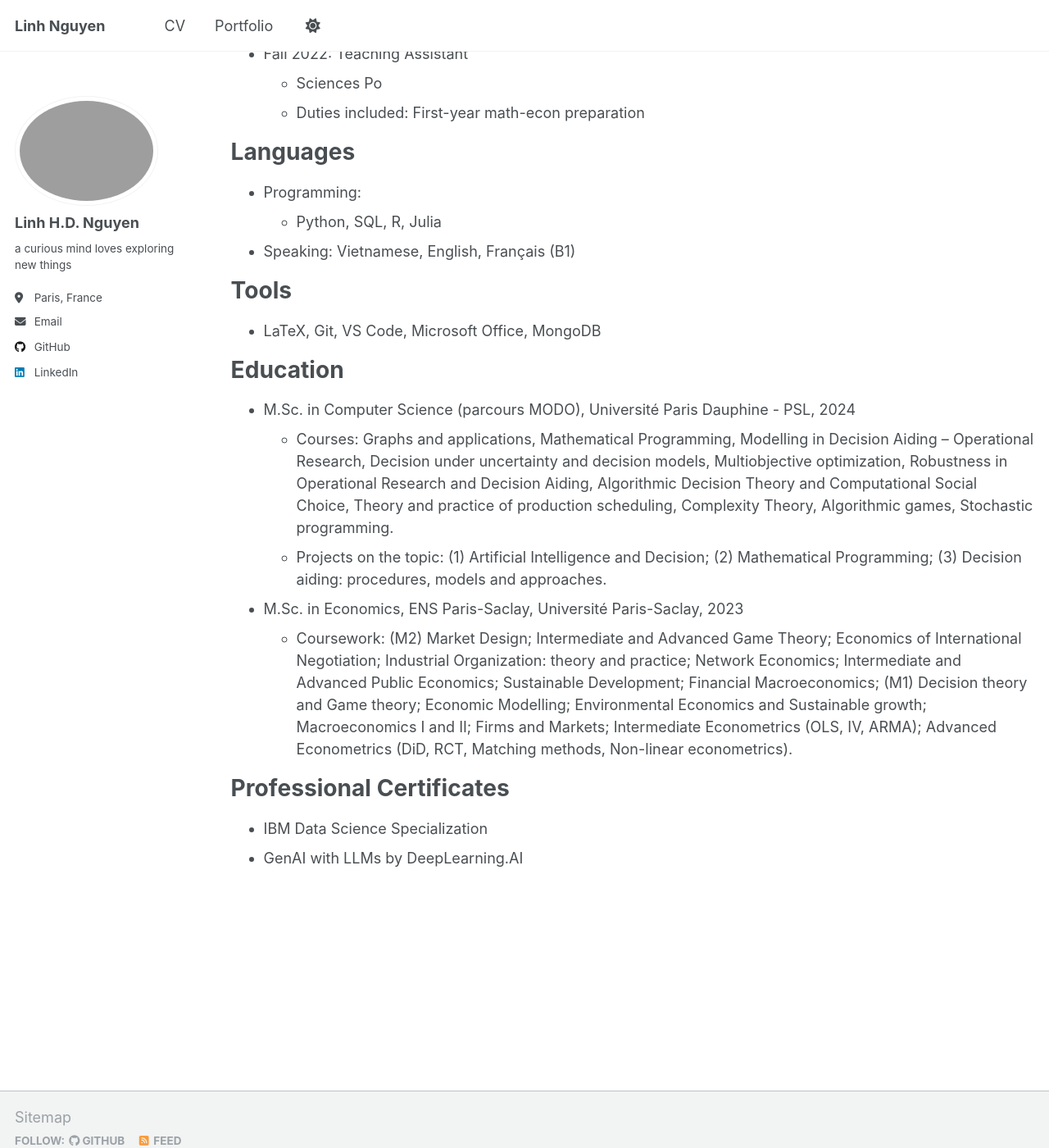
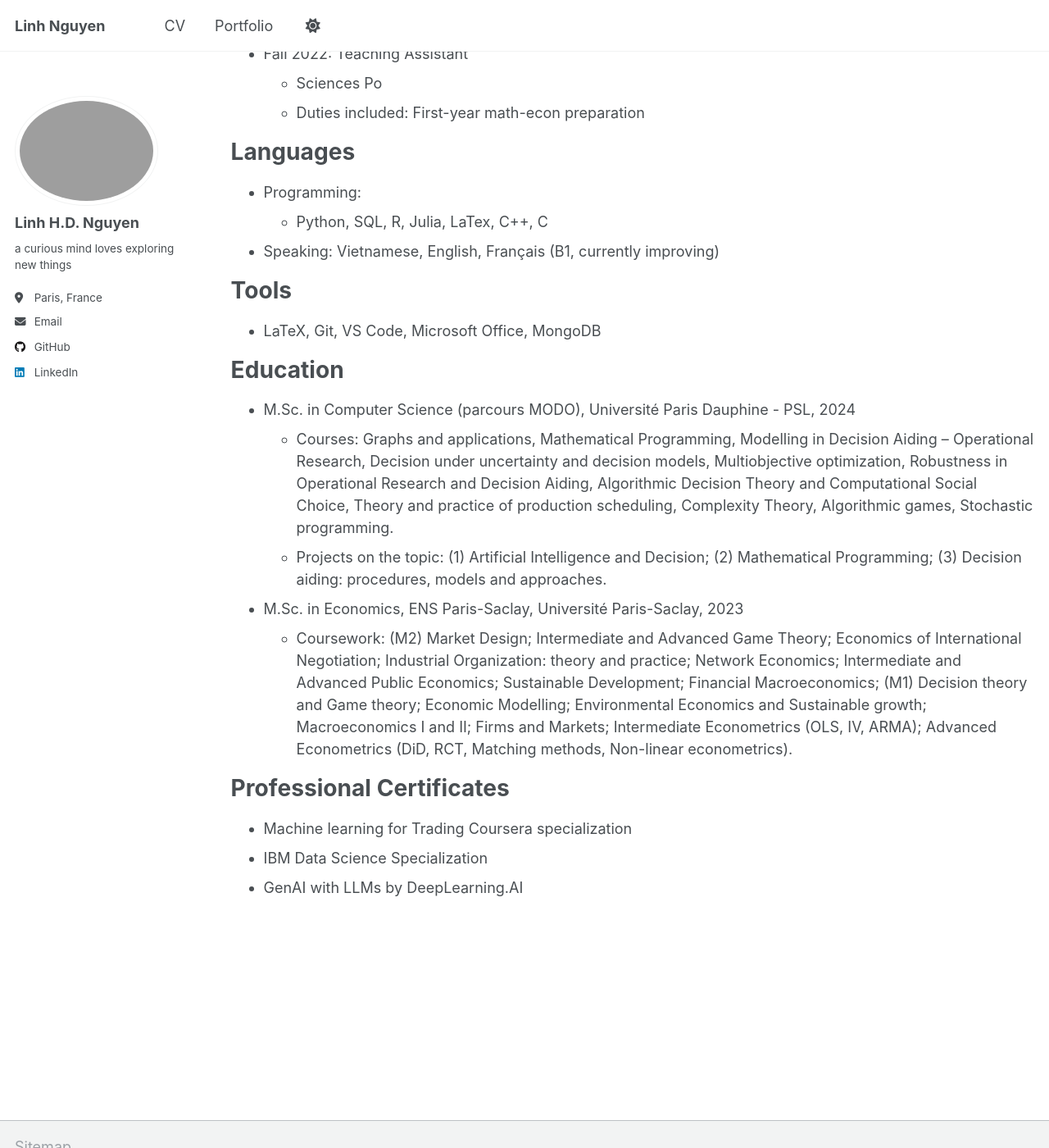
Before and after one commit to hdlinhnguyen/hdlinhnguyen.github.io, a Jekyll site: the page built from _pages/cv.md, in a window 1280 px wide and 1400 px high, scrolled down 357 px. Shown: the whole window at 82% size. Built offline with Jekyll 4.4.1, drawn with Linux system fonts in a browser that asks for light colours; a script that is not in the unit is left out.

Commit message:
Update cv.md

```diff
--- a/_pages/cv.md
+++ b/_pages/cv.md
@@ -27,8 +27,8 @@ Work experience
 Languages
 ======
 * Programming:
-  * Python, SQL, R, Julia
-* Speaking: Vietnamese, English, Français (B1)
+  * Python, SQL, R, Julia, LaTex, C++, C
+* Speaking: Vietnamese, English, Français (B1, currently improving)
 
 Tools
 ======
@@ -45,5 +45,6 @@ Education
 
 Professional Certificates
 ======
+* Machine learning for Trading Coursera specialization
 * IBM Data Science Specialization
 * GenAI with LLMs by DeepLearning.AI
```
